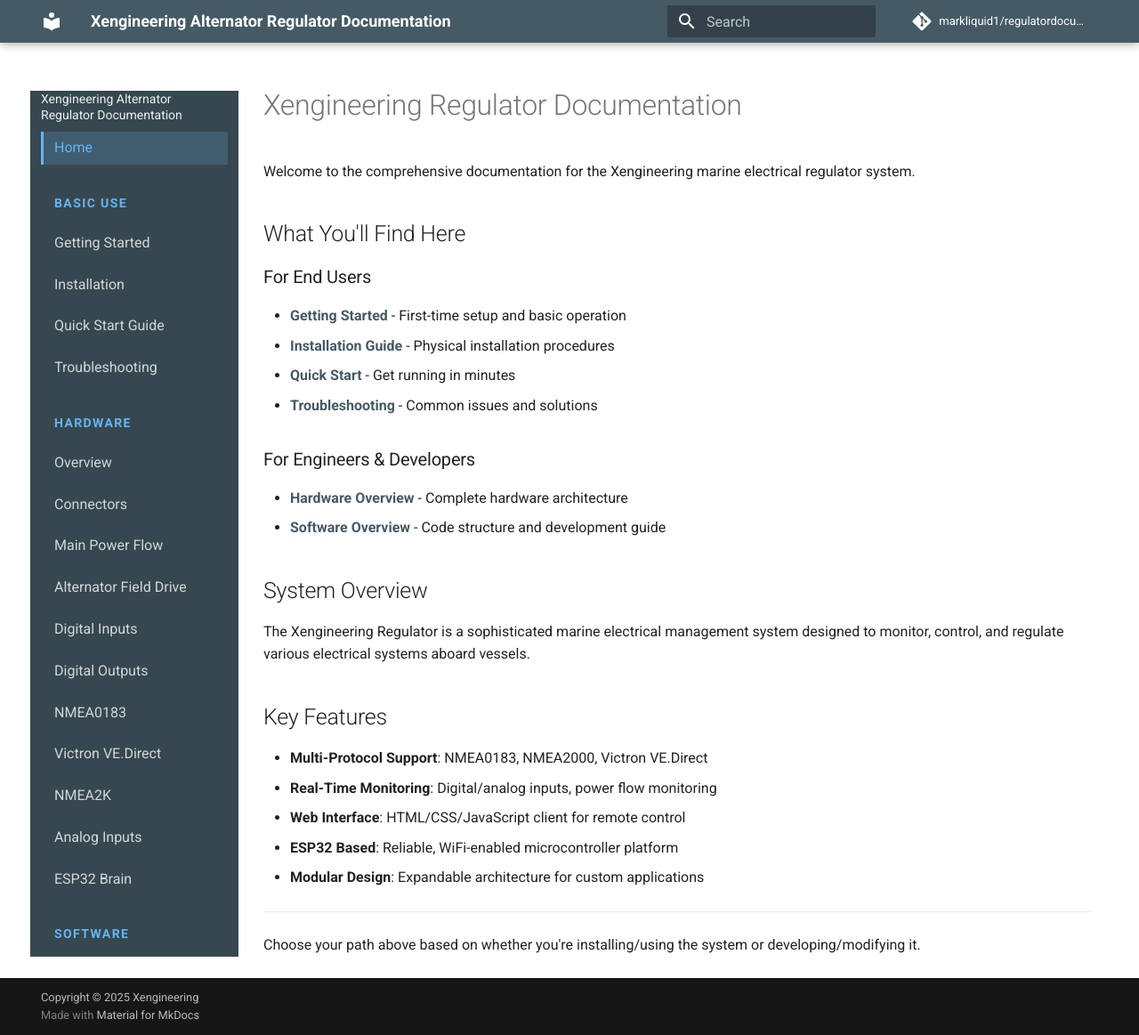
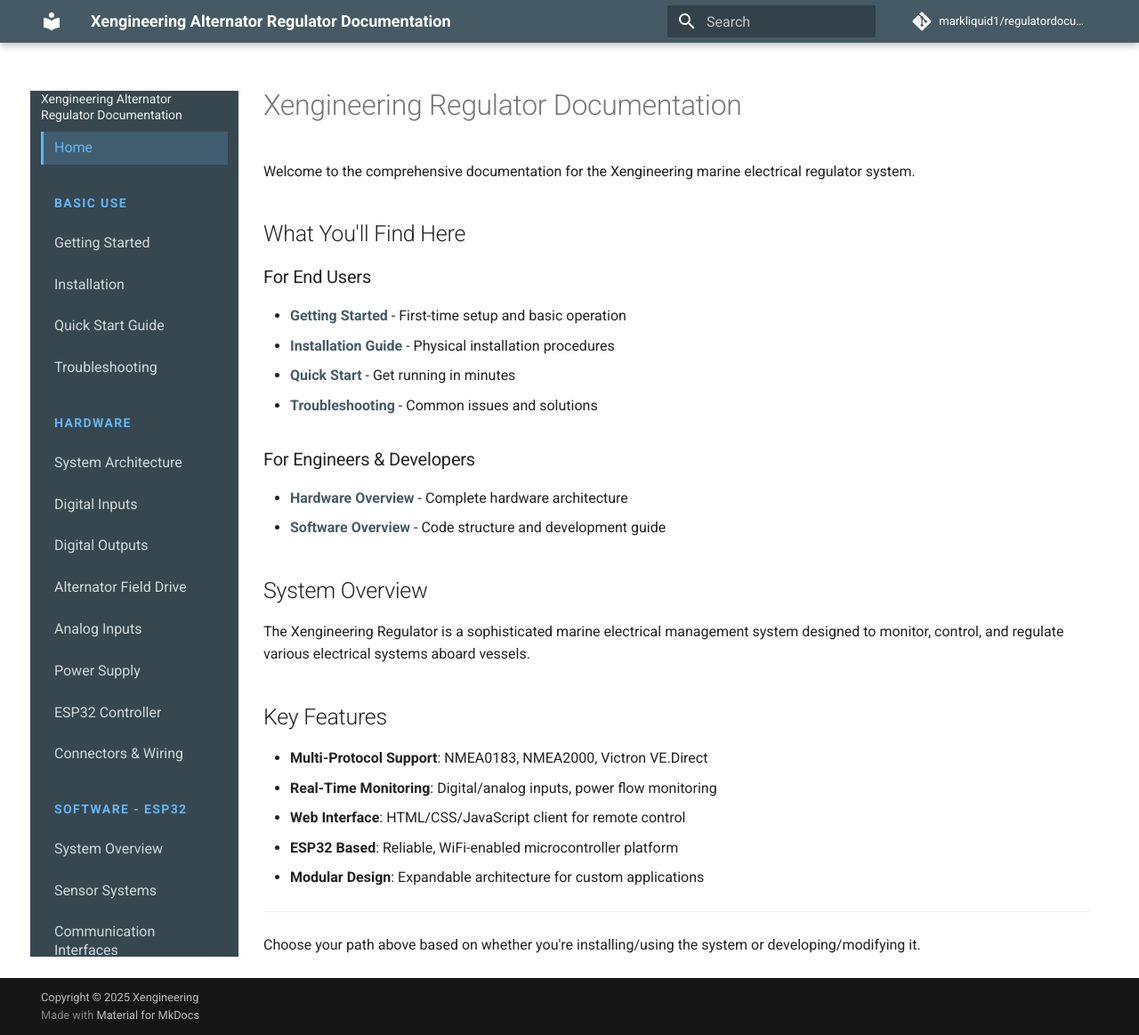
Before and after one commit to markliquid1/regulatordocumentation, an MkDocs documentation site: the page built from docs/index.md, in a window 1280 px wide and 1163 px high. Shown: the whole window at 89% size. Built offline with MkDocs 1.6.1 and Material for MkDocs 9.7.7, drawn with Linux system fonts in a browser that asks for light colours; comment, search, counter and statistics services are not loaded; part of the change alters nothing that is shown.

Commit message:
Update docs

```diff
--- a/mkdocs.yml
+++ b/mkdocs.yml
@@ -34,33 +34,35 @@ nav:
    - Quick Start Guide: basic-use/quick-start.md
    - Troubleshooting: basic-use/troubleshooting.md
  - Hardware:
-   - Overview: hardware/index.md
-   - Connectors: hardware/connectors.md
-   - Main Power Flow: hardware/power-flow.md
-   - Alternator Field Drive: hardware/field output.md
+   - System Architecture: hardware/system-architecture.md
    - Digital Inputs: hardware/digital-inputs.md
    - Digital Outputs: hardware/digital-outputs.md
-   - NMEA0183: hardware/nmea0183.md
-   - Victron VE.Direct: hardware/victron-vedirect.md
-   - NMEA2K: hardware/nmea2k.md
+   - Alternator Field Drive: hardware/field-output.md
    - Analog Inputs: hardware/analog-inputs.md
-   - ESP32 Brain: hardware/esp32-brain.md
- - Software:
-   - Overview: software/index.md
-   - ESP32 Code:
-     - Main Code: software/esp32/main-code.md
-     - Important Functions: software/esp32/important-functions.md
-     - Non-Important Functions: software/esp32/non-important-functions.md
-   - Client Code:
-     - HTML: software/client/html.md
-     - JavaScript: software/client/javascript.md
-     - CSS: software/client/css.md
-
+   - Power Supply: hardware/power-supply.md
+   - ESP32 Controller: hardware/esp32-controller.md
+   - Connectors & Wiring: hardware/connectors.md
+ - Software - ESP32:
+   - System Overview: software/esp32/system-overview.md
+   - Sensor Systems: software/esp32/sensor-systems.md
+   - Communication Interfaces: software/esp32/communication-interfaces.md
+   - Field Control: software/esp32/field-control.md
+   - Learning Mode: software/esp32/learning-mode.md
+   - Battery Management: software/esp32/battery-management.md
+   - Network & Web System: software/esp32/network-web-system.md
+   - Safety & Monitoring: software/esp32/safety-monitoring.md
+   - Advanced Features: software/esp32/advanced-features.md
+   - Configuration: software/esp32/configuration.md
+ - Software - Client:
+   - Web Interface Overview: software/client/web-interface-overview.md
+   - HTML Structure: software/client/html.md
+   - JavaScript Logic: software/client/javascript.md
+   - CSS Styling: software/client/css.md
+   - Real-time Data Flow: software/client/realtime-data.md
  - Local Xengineering Ref Only:
    - Partitioning: localstuff for Xengineering ref/esp32_partition_guide.md
    - MkDocs Guide: localstuff for Xengineering ref/mkdocs_setup_guide.md
    - OTA: localstuff for Xengineering ref/updated_ota_docs V3.md
    - Planning: localstuff for Xengineering ref/updated_planning_doc.md
 
-
 copyright: Copyright &copy; 2025 Xengineering
```
